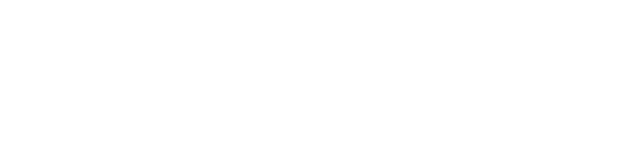
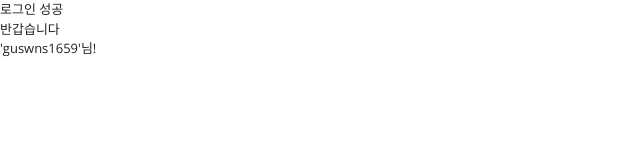
Before and after one commit to codesquad-member-2020/signup-9, a website: page FE/html/main.html in a window 1280 px wide. Shown: the whole page, without its empty margins (0-640 px from the left). Drawn offline with nearby package versions, Linux system fonts and the light colour scheme.

Commit message:
[FEAT] FE-Feature-HTML-002 메인화면 구현
- 메인화면 html 개발

```diff
--- a/FE/html/main.html
+++ b/FE/html/main.html
@@ -9,5 +9,9 @@
     <!-- <script src="./main.js" type="module"></script> -->
 </head>
 <body>
+    <div class="content">
+        <h1 class="login_msg">로그인 성공</h1>
+            <div class="welcome_msg">반갑습니다<br><span class="user_id" id="userId">'guswns1659'</span>님!</div>
+    </div>
 </body>
 </html>
```
